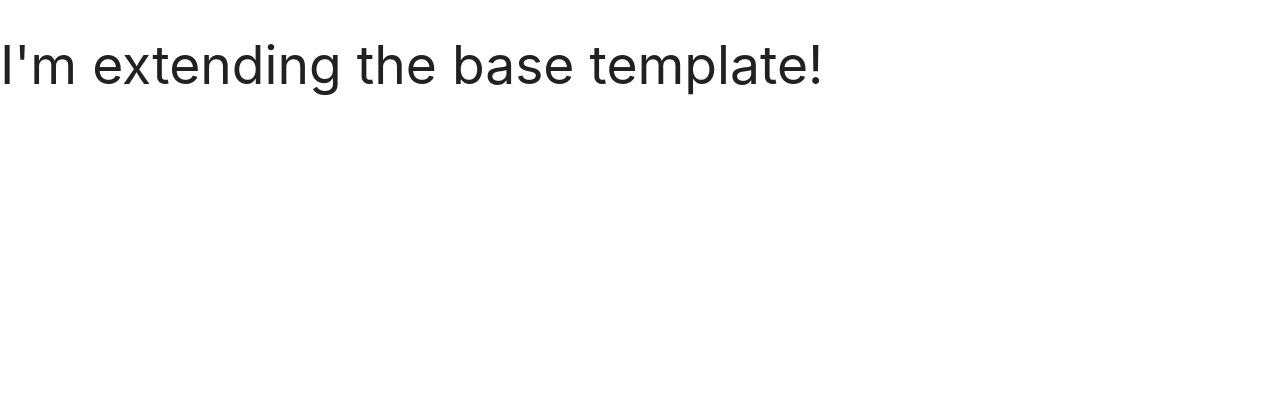
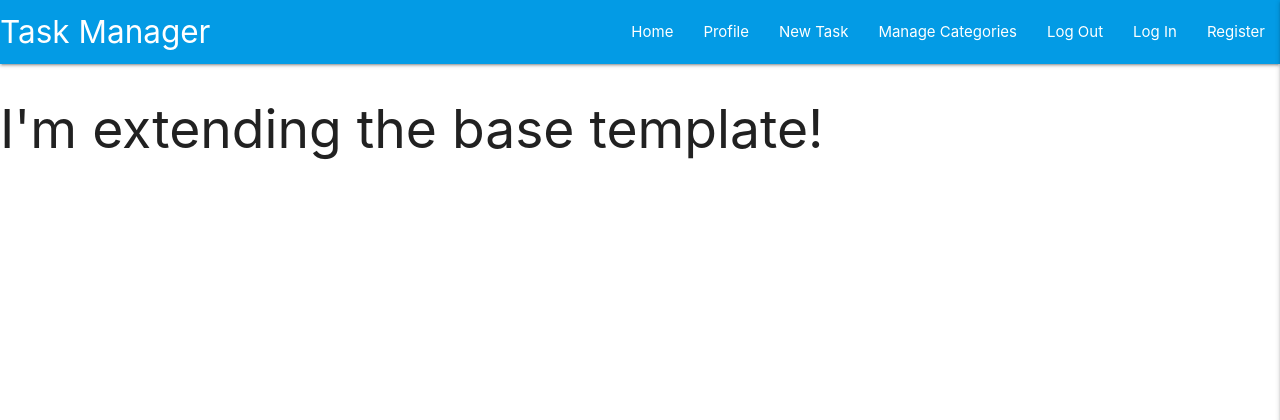
Before and after one commit to GurraT/MyFirstMongo, a Flask app: page / in a window 1280 px wide. Shown: the top 420 px of the page. Run offline with Flask 2, Linux system fonts and the light colour scheme; data that the repository does not hold is empty; some libraries are stand-ins or nearby versions.

Commit message:
Load materalize nav and sidebar

```diff
--- a/static/js/script.js
+++ b/static/js/script.js
@@ -0,0 +1,7 @@
+/*
+    jQuery for MaterializeCSS initialization
+*/
+
+$(document).ready(function () {
+    $(".sidenav").sidenav({edge: "right"});
+});
--- a/templates/base.html
+++ b/templates/base.html
@@ -1,17 +1,50 @@
-
 <!DOCTYPE html>
 <html lang="en">
+
 <head>
     <meta charset="UTF-8">
     <meta name="viewport" content="width=device-width, initial-scale=1.0">
     <link rel="stylesheet" href="https://cdnjs.cloudflare.com/ajax/libs/font-awesome/5.13.1/css/all.min.css"
-        integrity="sha512-xA6Hp6oezhjd6LiLZynuukm80f8BoZ3OpcEYaqKoCV3HKQDrYjDE1Gu8ocxgxoXmwmSzM4iqPvCsOkQNiu41GA==" crossorigin="anonymous" type="text/css">
-    <link rel="stylesheet" href="https://cdnjs.cloudflare.com/ajax/libs/materialize/1.0.0/css/materialize.min.css" type="text/css">
+        integrity="sha512-xA6Hp6oezhjd6LiLZynuukm80f8BoZ3OpcEYaqKoCV3HKQDrYjDE1Gu8ocxgxoXmwmSzM4iqPvCsOkQNiu41GA=="
+        crossorigin="anonymous" type="text/css">
+    <link rel="stylesheet" href="https://cdnjs.cloudflare.com/ajax/libs/materialize/1.0.0/css/materialize.min.css"
+        type="text/css">
     <link rel="stylesheet" href="{{ url_for('static', filename='css/style.css') }}" type="text/css">
     {% block styles %}
     {% endblock %}
     <title>Task Manager</title>
 </head>
+
+	<header>
+        <!-- top navbar -->
+		<nav class="nav-extended text-shadow light-blue darken-1">
+			<div class="nav-wrapper">
+				<a href="{{ url_for('get_tasks') }}" class="brand-logo">Task Manager</a>
+				<a href="#" data-target="mobile-demo" class="sidenav-trigger right"><i class="fas fa-bars"></i></a>
+				<ul class="right hide-on-med-and-down">
+					<li><a href="{{ url_for('get_tasks') }}">Home</a></li>
+					<li><a href="#">Profile</a></li>
+					<li><a href="#">New Task</a></li>
+					<li><a href="#">Manage Categories</a></li>
+					<li><a href="#">Log Out</a></li>
+					<li><a href="#">Log In</a></li>
+					<li><a href="#">Register</a></li>
+				</ul>
+			</div>
+		</nav>
+
+        <!-- mobile sidenav -->
+		<ul class="sidenav" id="mobile-demo">
+            <li><h4 class="center-align light-blue-text text-darken 4">Task Manager</h4></li>
+            <li><a href="{{ url_for('get_tasks') }}">Home</a></li>
+            <li><a href="#">Profile</a></li>
+            <li><a href="#">New Task</a></li>
+            <li><a href="#">Manage Categories</a></li>
+            <li><a href="#">Log Out</a></li>
+            <li><a href="#">Log In</a></li>
+            <li><a href="#">Register</a></li>
+		</ul>
+	</header>
 <body>
 
     {% block content %}
@@ -24,4 +57,5 @@
     {% block scripts %}
     {% endblock %}
 </body>
+
 </html>
```
